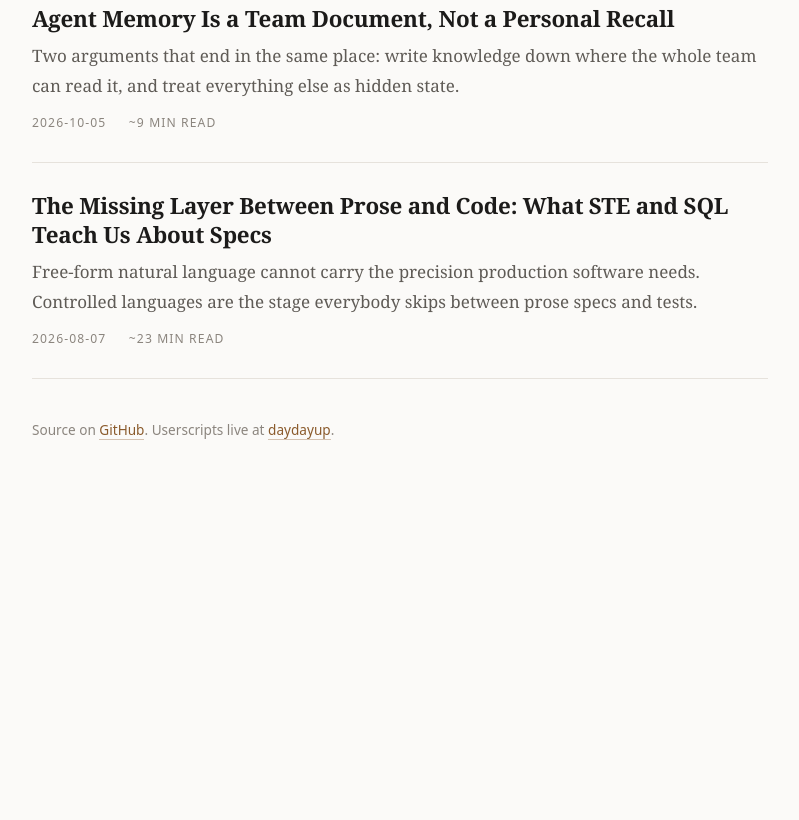
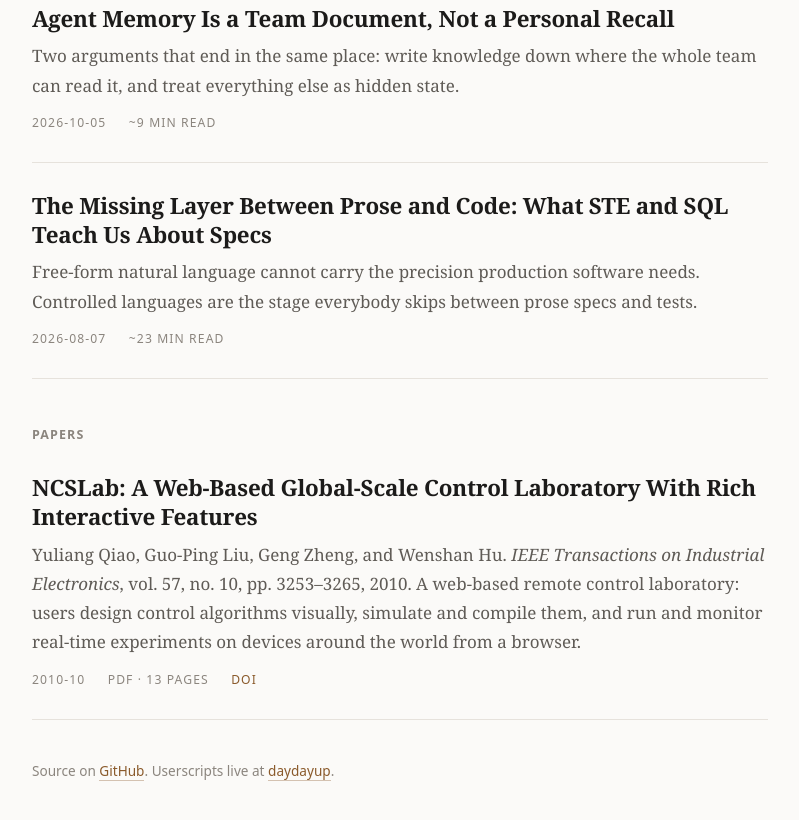
Before and after one commit to aqiaojoe08/blog, a plain HTML site: page index.html in a window 1280 px wide. Shown: the part 1979-2799 px from the top of the page, without its empty margins (240-1039 px from the left). Before the commit the page ends 2516 px from the top, so only its background shows below. Drawn offline with Linux system fonts and the light colour scheme.

Commit message:
Add NCSLab paper (IEEE TIE 2010) PDF with author footer, and a Papers section

```diff
--- a/index.html
+++ b/index.html
@@ -30,6 +30,8 @@ article h2 a:hover{color:var(--accent)}
 article p{margin:0 0 .8rem;color:var(--muted)}
 .meta{display:flex;gap:1.4rem;flex-wrap:wrap;font-family:ui-sans-serif,system-ui,sans-serif;
   font-size:.76rem;letter-spacing:.09em;text-transform:uppercase;color:var(--faint)}
+.sec{font-family:ui-sans-serif,system-ui,sans-serif;font-size:.78rem;letter-spacing:.09em;text-transform:uppercase;color:var(--faint);font-weight:600;margin:2.8rem 0 0}
+.meta a{color:var(--accent)}
 footer{margin-top:2.4rem;font-family:ui-sans-serif,system-ui,sans-serif;font-size:.85rem;color:var(--faint)}
 footer a{color:var(--accent);border-bottom:1px solid color-mix(in oklab,var(--accent) 35%,transparent)}
 </style>
@@ -102,6 +104,13 @@ footer a{color:var(--accent);border-bottom:1px solid color-mix(in oklab,var(--ac
 <div class="meta"><span>2026-08-07</span><span>~23 min read</span></div>
 </article>
 
+<h2 class="sec" id="papers">Papers</h2>
+<article>
+<h2><a href="papers/ncslab-ieee-tie-2010.pdf">NCSLab: A Web-Based Global-Scale Control Laboratory With Rich Interactive Features</a></h2>
+<p>Yuliang Qiao, Guo-Ping Liu, Geng Zheng, and Wenshan Hu. <em>IEEE Transactions on Industrial Electronics</em>, vol. 57, no. 10, pp. 3253–3265, 2010. A web-based remote control laboratory: users design control algorithms visually, simulate and compile them, and run and monitor real-time experiments on devices around the world from a browser.</p>
+<div class="meta"><span>2010-10</span><span>PDF · 13 pages</span><span><a href="https://doi.org/10.1109/TIE.2009.2027924">DOI</a></span></div>
+</article>
+
 </main>
 <footer>Source on <a href="https://github.com/aqiaojoe08/blog">GitHub</a>. Userscripts live at <a href="https://aqiaojoe08.github.io/daydayup/">daydayup</a>.</footer>
 </div></body>
```
Also changed, not shown: 2 other files.
